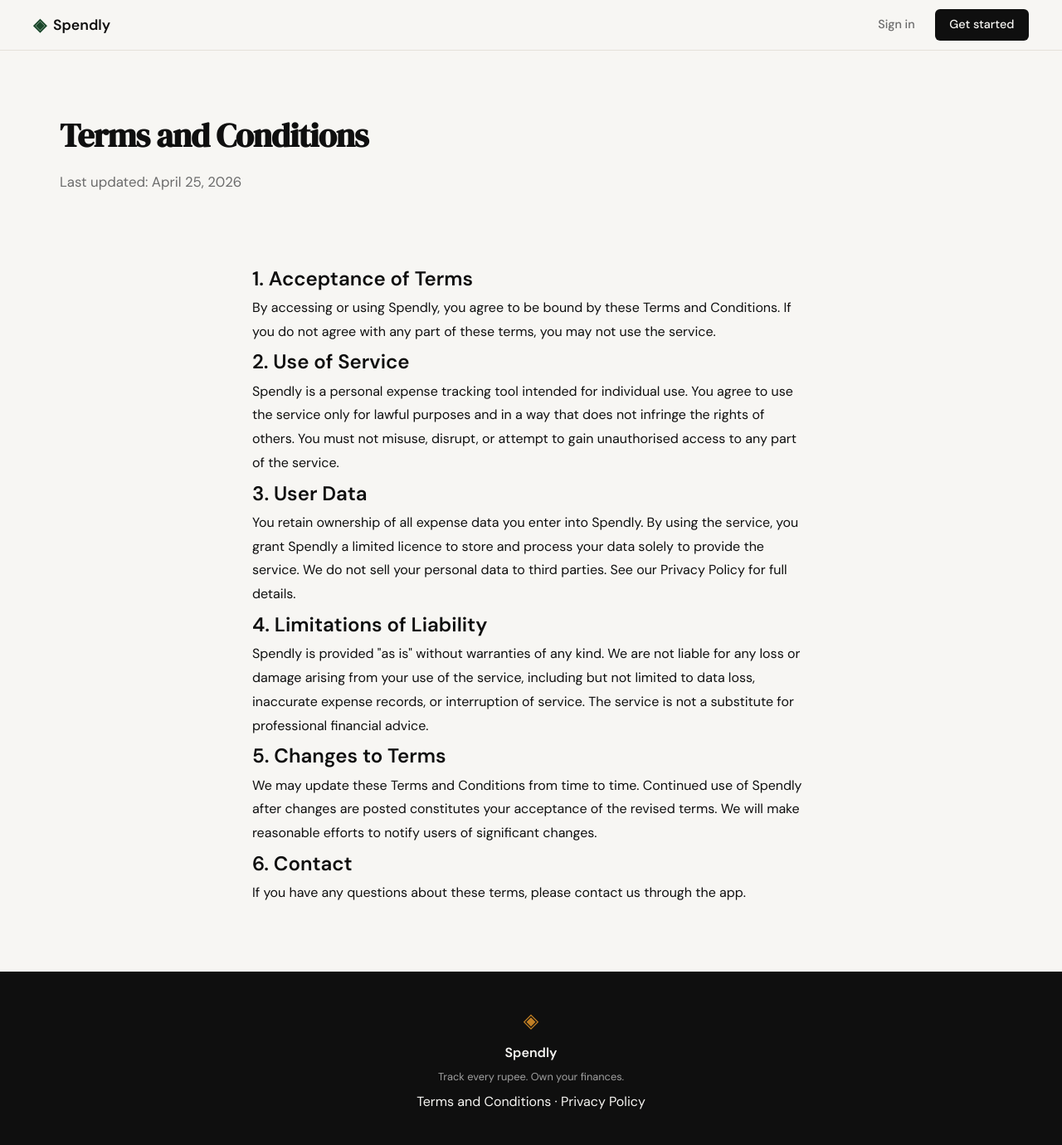
After one commit to Pulkit12780/Spendly, a Flask app: page /terms in a window 1280 px wide. The commit adds this page. Shown: the whole page at 83% size. Run offline with Flask 3, Linux system fonts and the light colour scheme.

Commit message:
added terms and conditions

```diff
--- a/app.py
+++ b/app.py
@@ -26,6 +26,16 @@ def login():
 # Placeholder routes — students will implement these                  #
 # ------------------------------------------------------------------ #
 
+@app.route("/terms")
+def terms():
+    return render_template("terms.html")
+
+
+@app.route("/privacy")
+def privacy():
+    return render_template("privacy.html")
+
+
 @app.route("/logout")
 def logout():
     return "Logout — coming in Step 3"
--- a/templates/base.html
+++ b/templates/base.html
@@ -34,7 +34,7 @@
             <span class="brand-icon">◈</span>
             <span class="footer-name">Spendly</span>
             <p class="footer-copy">Track every rupee. Own your finances.</p>
-            <p><a href="#">Terms and Conditions</a> · <a href="#">Privacy Policy</a></p>
+            <p><a href="/terms">Terms and Conditions</a> · <a href="/privacy">Privacy Policy</a></p>
         </div>
     </footer>
 
--- /dev/null
+++ b/templates/terms.html
@@ -0,0 +1,36 @@
+{% extends "base.html" %}
+
+{% block title %}Terms and Conditions — Spendly{% endblock %}
+
+{% block content %}
+
+<section class="hero" style="padding-bottom: 0;">
+    <div class="hero-inner" style="max-width: 720px;">
+        <h1 class="hero-title" style="font-size: 2.5rem;">Terms and Conditions</h1>
+        <p class="hero-subtitle">Last updated: April 25, 2026</p>
+    </div>
+</section>
+
+<section style="padding: 3rem 1.5rem 5rem; max-width: 720px; margin: 0 auto; line-height: 1.8;">
+
+    <h2>1. Acceptance of Terms</h2>
+    <p>By accessing or using Spendly, you agree to be bound by these Terms and Conditions. If you do not agree with any part of these terms, you may not use the service.</p>
+
+    <h2>2. Use of Service</h2>
+    <p>Spendly is a personal expense tracking tool intended for individual use. You agree to use the service only for lawful purposes and in a way that does not infringe the rights of others. You must not misuse, disrupt, or attempt to gain unauthorised access to any part of the service.</p>
+
+    <h2>3. User Data</h2>
+    <p>You retain ownership of all expense data you enter into Spendly. By using the service, you grant Spendly a limited licence to store and process your data solely to provide the service. We do not sell your personal data to third parties. See our <a href="/privacy">Privacy Policy</a> for full details.</p>
+
+    <h2>4. Limitations of Liability</h2>
+    <p>Spendly is provided "as is" without warranties of any kind. We are not liable for any loss or damage arising from your use of the service, including but not limited to data loss, inaccurate expense records, or interruption of service. The service is not a substitute for professional financial advice.</p>
+
+    <h2>5. Changes to Terms</h2>
+    <p>We may update these Terms and Conditions from time to time. Continued use of Spendly after changes are posted constitutes your acceptance of the revised terms. We will make reasonable efforts to notify users of significant changes.</p>
+
+    <h2>6. Contact</h2>
+    <p>If you have any questions about these terms, please contact us through the app.</p>
+
+</section>
+
+{% endblock %}
```
Also changed, not shown: file.txt (+26 -0 lines), templates/privacy.html (added, +42 -0 lines).
